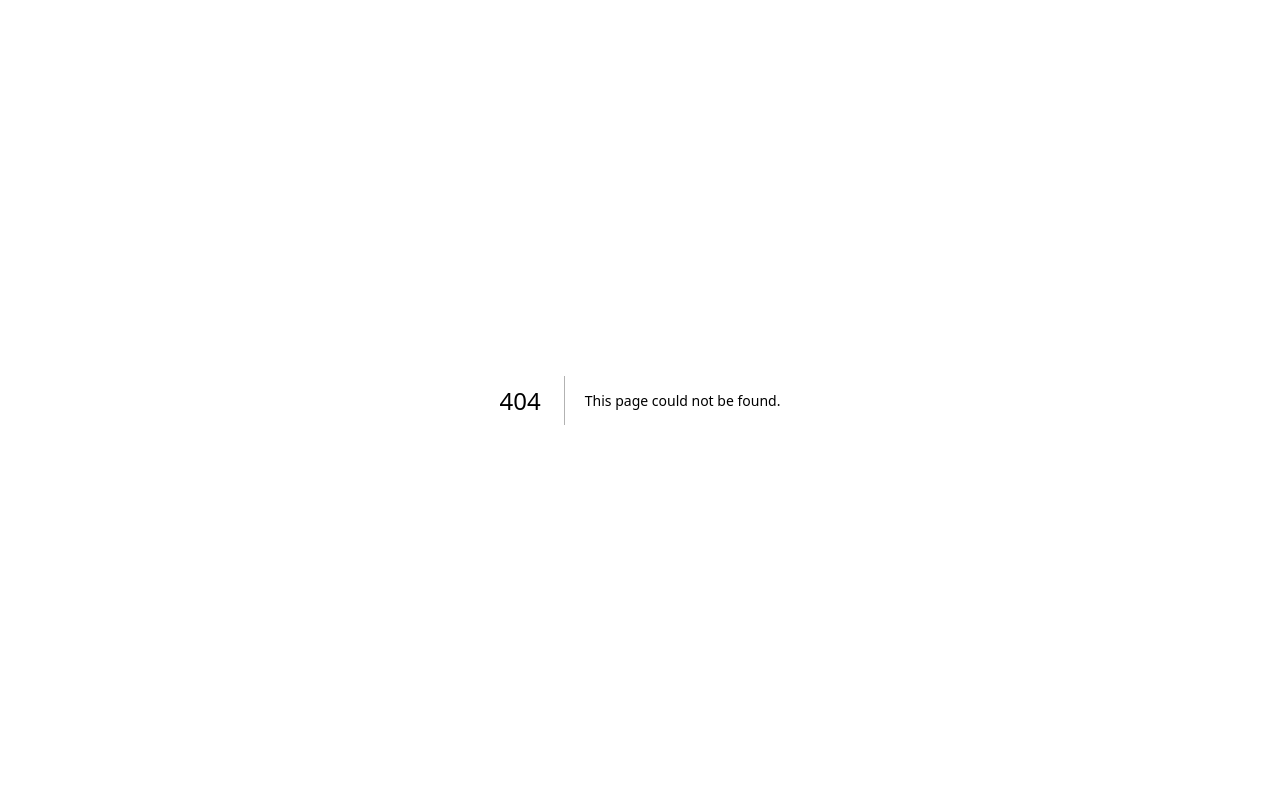
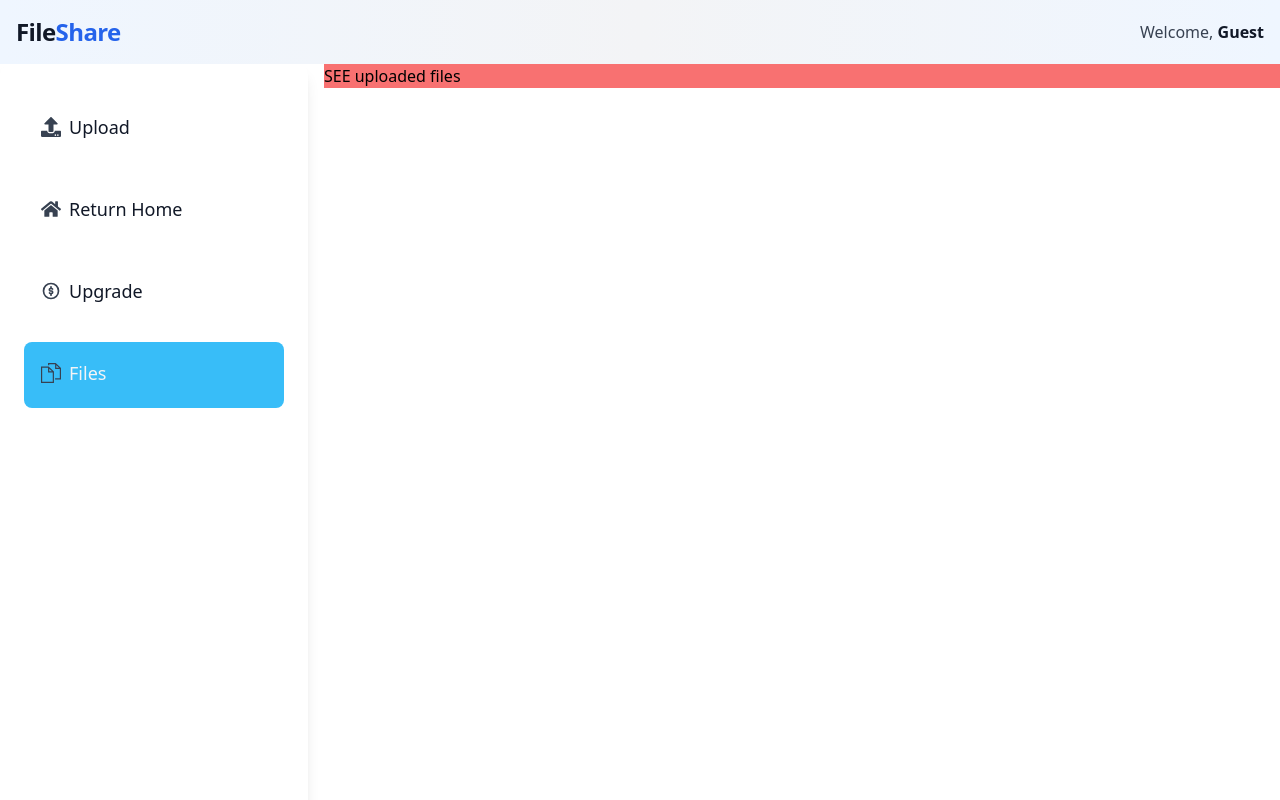
Before and after one commit to bhargav-yarlagadda/FileShare, a Next.js app: page /upload/files in a window 1280 px wide. Before the commit this address had no page. Shown: the top 800 px of the page. Built offline with nearby package versions, Linux system fonts and the light colour scheme; no server answers.

Commit message:
Refactor Upload Layout

```diff
--- /dev/null
+++ b/app/upload/files/page.js
@@ -0,0 +1,11 @@
+import React from 'react'
+
+const page = () => {
+  return (
+    <div className='bg-red-400'>
+      SEE uploaded files
+    </div>
+  )
+}
+
+export default page
--- a/app/upload/layout.js
+++ b/app/upload/layout.js
@@ -1,6 +1,6 @@
 
 import Navbar from "@/components/Navbar";
-
+import UploadSidebar from "@/components/UploadSidebar";
 export const metadata = {
   title: "FileShare | Upload",
   description: "Share your files instantly",
@@ -8,11 +8,17 @@ export const metadata = {
 
 export default function layout({ children }) {
   return (
-    <div>
-        <Navbar/>
-        {
-            children
-        }
+    <div className="md:min-h-screen">
+      <Navbar />
+      <div className="grid grid-cols-1  md:min-h-screen md:grid-cols-4 gap-4">
+        {/* UploadFile should appear first on smaller screens */}
+        <div className="order-2 md:order-1 col-span-1 md:col-span-1">
+          <UploadSidebar />
+        </div>
+        <div className="order-1 md:order-2 col-span-1 md:col-span-3">
+          {children}
+        </div>
+      </div>
     </div>
   );
 }
--- a/components/Navbar.js
+++ b/components/Navbar.js
@@ -6,7 +6,7 @@ const Navbar = () => {
   const { user } = useUser();
 
   return (
-    <div className="bg-gradient-to-r from-blue-50 via-gray-100 to-blue-50 ">
+    <div className="bg-gradient-to-r  from-blue-50 via-gray-100 to-blue-50 ">
       <div className="flex justify-between items-center px-4 py-4 mx-auto">
         {/* Brand Name */}
         <span className="text-2xl group font-extrabold tracking-tight cursor-pointer">
--- a/components/UploadSidebar.js
+++ b/components/UploadSidebar.js
@@ -1,31 +1,34 @@
+'use client'
 import React from 'react';
 import Link from 'next/link';
 import { FaUpload, FaHome, } from 'react-icons/fa';
 import { TfiFiles } from "react-icons/tfi";
 import { TbPremiumRights } from "react-icons/tb";
+import { useRouter } from 'next/navigation';
 
 const UploadSidebar = () => {
+  const router = useRouter();
   const options = [
     { label: 'Upload', href: '/upload', icon: <FaUpload /> },
     { label: 'Return Home', href: '/', icon: <FaHome /> },
-    { label: 'Upgrade', href: '/upgrade', icon: <TbPremiumRights /> },
-    { label: 'Files', href: '/files', icon: <TfiFiles/> },
+    { label: 'Upgrade', href: '/upload/upgrade', icon: <TbPremiumRights /> },
+    { label: 'Files', href: '/upload/files', icon: <TfiFiles/> },
   ];
-
   return (
     <div className="w-full h-full bg-white text-gray-900 flex flex-col shadow-lg rounded-xl overflow-hidden">
       <div className="grid grid-cols-2 md:grid-cols-1 gap-4 py-8 px-6">
+
         {options.map((option, index) => (
           <Link
             key={index}
             href={option.href}
-            className="flex flex-col justify-center items-center md:justify-normal md:items-start group space-x-4 text-lg p-4 rounded-lg border border-transparent hover:bg-green-200 hover:text-blue-700 transition-all duration-300 ease-in-out transform hover:scale-105 relative"
+            className={`flex flex-col ${window.location.pathname == option.href ? "text-gray-100 bg-sky-400 ": "hover:bg-green-400 hover:text-blue-700"} justify-center items-center md:justify-normal md:items-start group space-x-4 text-lg p-4 rounded-lg border border-transparent  transition-all duration-300 ease-in-out transform hover:scale-105 relative`}
           >
-            <div className="flex justify-start gap-2 items-center">
+            <div className="w-full flex justify-start gap-2 items-center">
               <span className="text-xl text-gray-700 group-hover:text-blue-600">{option.icon}</span>
               <span className="font-normal  group-hover:text-blue-600">{option.label}</span>
             </div>
-            <div className="h-1 bg-transparent w-0 group-hover:bg-blue-500 group-hover:w-full rounded-lg transition-all duration-1000"></div>
+            <div className="h-1 bg-transparent mx-auto w-0 group-hover:bg-yellow-100 group-hover:w-full rounded-lg transition-all duration-1000"></div>
           </Link>
         ))}
       </div>
--- a/pages/UploadPage.js
+++ b/pages/UploadPage.js
@@ -3,7 +3,6 @@ import React, { useEffect } from 'react'
 import { useUser } from '@clerk/nextjs'
 import { redirect } from 'next/navigation'
 import UploadFile from '@/components/UploadFile'
-import UploadSidebar from '@/components/UploadSidebar'
 
 const UploadPage = () => {
   const {isLoaded, isSignedIn} = useUser()
@@ -15,15 +14,9 @@ const UploadPage = () => {
   }, [isSignedIn])
 
   return (
-    <div className="grid grid-cols-1 md:grid-cols-4 gap-4">
-      {/* UploadFile should appear first on smaller screens */}
-      <div className="order-2 md:order-1 col-span-1 md:col-span-1">
-        <UploadSidebar />
-      </div>
-      <div className="order-1 md:order-2 col-span-1 md:col-span-3">
+      <div className="order-1 md:order-2 ">
         <UploadFile />
       </div>
-    </div>
   );
 
 }
```
